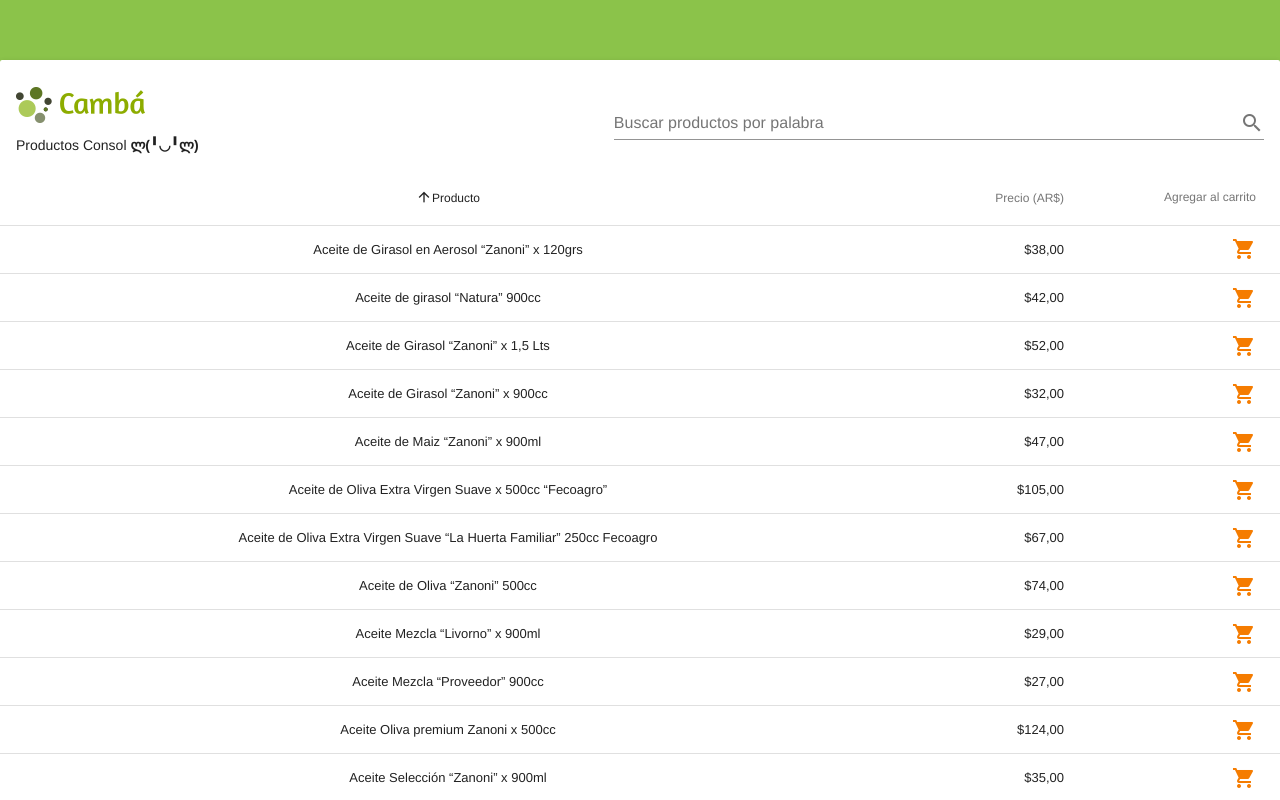
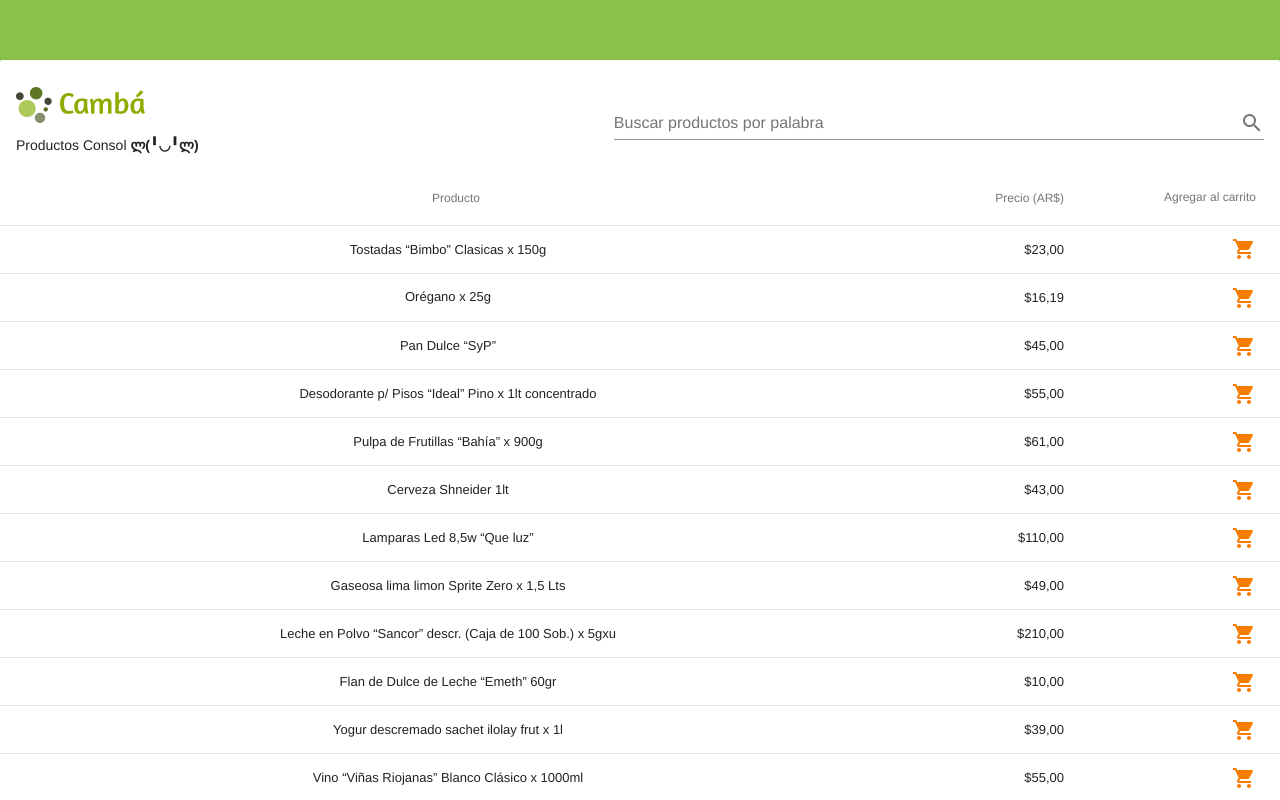
Before and after one commit to Cambalab/custom-consol, a Vue app: page / in a window 1280 px wide. Shown: the top 800 px of the page. Built offline with nearby package versions, Linux system fonts and the light colour scheme.

Commit message:
no default ordering

```diff
--- a/src/components/Main.vue
+++ b/src/components/Main.vue
@@ -16,9 +16,10 @@
     </v-card-title>
     <v-data-table
       :headers="headers"
-      v-bind:items="products"
+      :items="products"
       :search="search"
       :rows-per-page-items="[20]"
+      :disable-initial-sort="true"
     >
       <template slot="items" slot-scope="props">
         <td>{{ props.item.producto }}</td>
```
